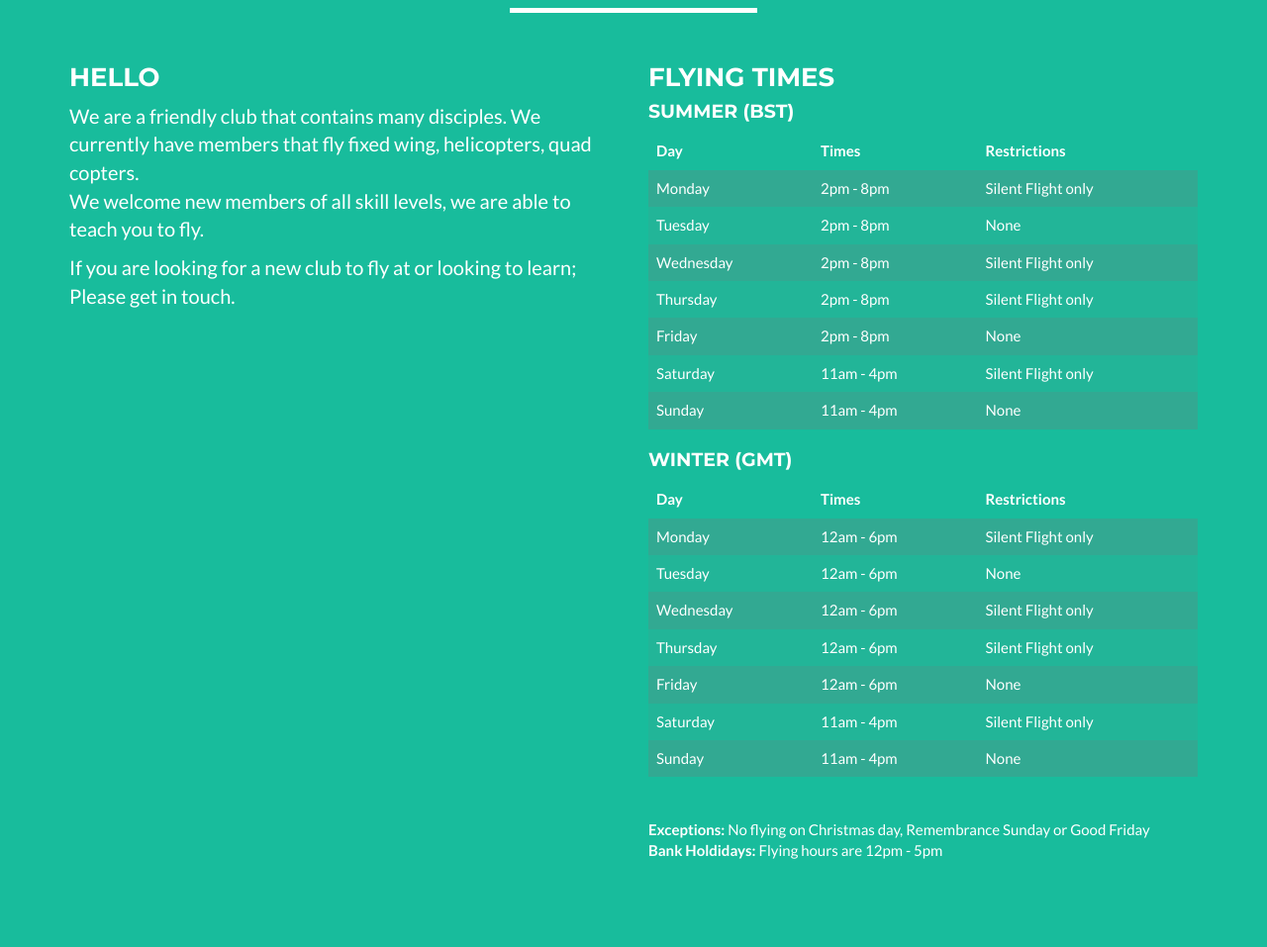
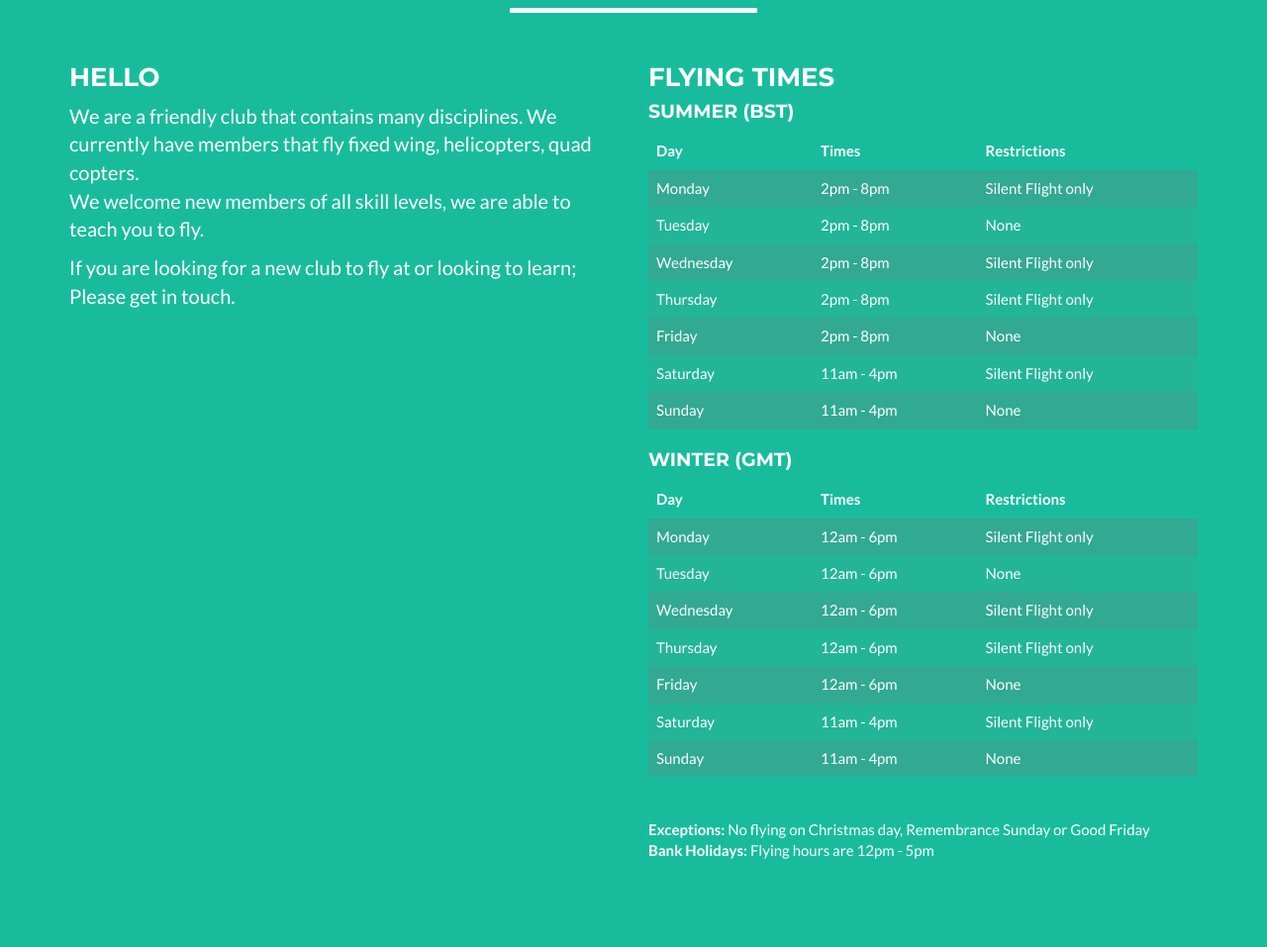
Before and after one commit to ShaneEgan/chorleymac, a Jekyll site: the page built from index.html, in a window 1280 px wide and 1400 px high, scrolled down 1704 px. Shown: the part 155-1112 px from the top of the window at 99% size. Built offline with Jekyll 4.4.1, drawn with Linux system fonts in a browser that asks for light colours.

Commit message:
fixed spelling mistake

```diff
--- a/_includes/about.html
+++ b/_includes/about.html
@@ -10,7 +10,7 @@
             <div class="row">
                 <div class="col-lg-6">
                     <h3>Hello</h3>
-                    <p>We are a friendly club that contains many disciples. We currently have members that fly fixed wing, helicopters, quad copters. <br>
+                    <p>We are a friendly club that contains many disciplines. We currently have members that fly fixed wing, helicopters, quad copters. <br>
                     We welcome new members of all skill levels, we are able to teach you to fly.</p>
 
                     <p>If you are looking for a new club to fly at or looking to learn; Please get in touch.</p>
@@ -116,7 +116,7 @@
                     </table>
 
                     <br><b>Exceptions:</b> No flying on Christmas day, Remembrance Sunday or Good Friday <br>
-                    <b>Bank Holdidays:</b> Flying hours are 12pm - 5pm </p>
+                    <b>Bank Holidays:</b> Flying hours are 12pm - 5pm </p>
 
                 </div>
             </div>
```
